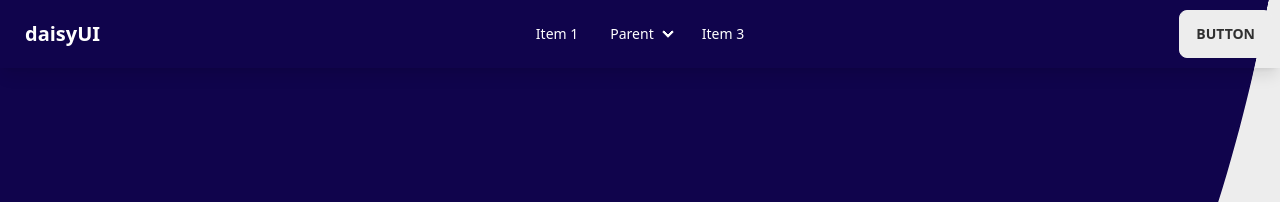
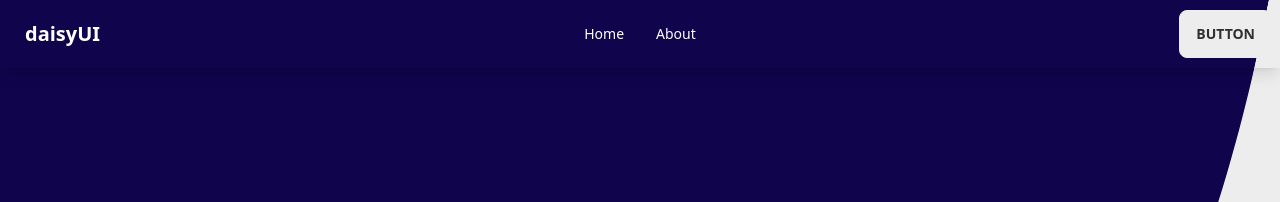
Before and after one commit to dressrahmat/cv-online, a website: page index.html in a window 1280 px wide. Shown: the top 202 px of the page. Drawn offline with Linux system fonts and the light colour scheme.

Commit message:
Perubahan navbar

```diff
--- a/index.html
+++ b/index.html
@@ -26,8 +26,8 @@
 		</div>
 		<div class="navbar-center hidden lg:flex">
 			<ul class="menu menu-horizontal px-1">
-				<li><a>Item 1</a></li>
-				<li tabindex="0">
+				<li><a>Home</a></li>
+				<!-- <li tabindex="0">
 					<details>
 						<summary>Parent</summary>
 						<ul class="p-2">
@@ -35,8 +35,8 @@
 							<li><a>Submenu 2</a></li>
 						</ul>
 					</details>
-				</li>
-				<li><a>Item 3</a></li>
+				</li> -->
+				<li><a>About</a></li>
 			</ul>
 		</div>
 		<div class="navbar-end">
```
